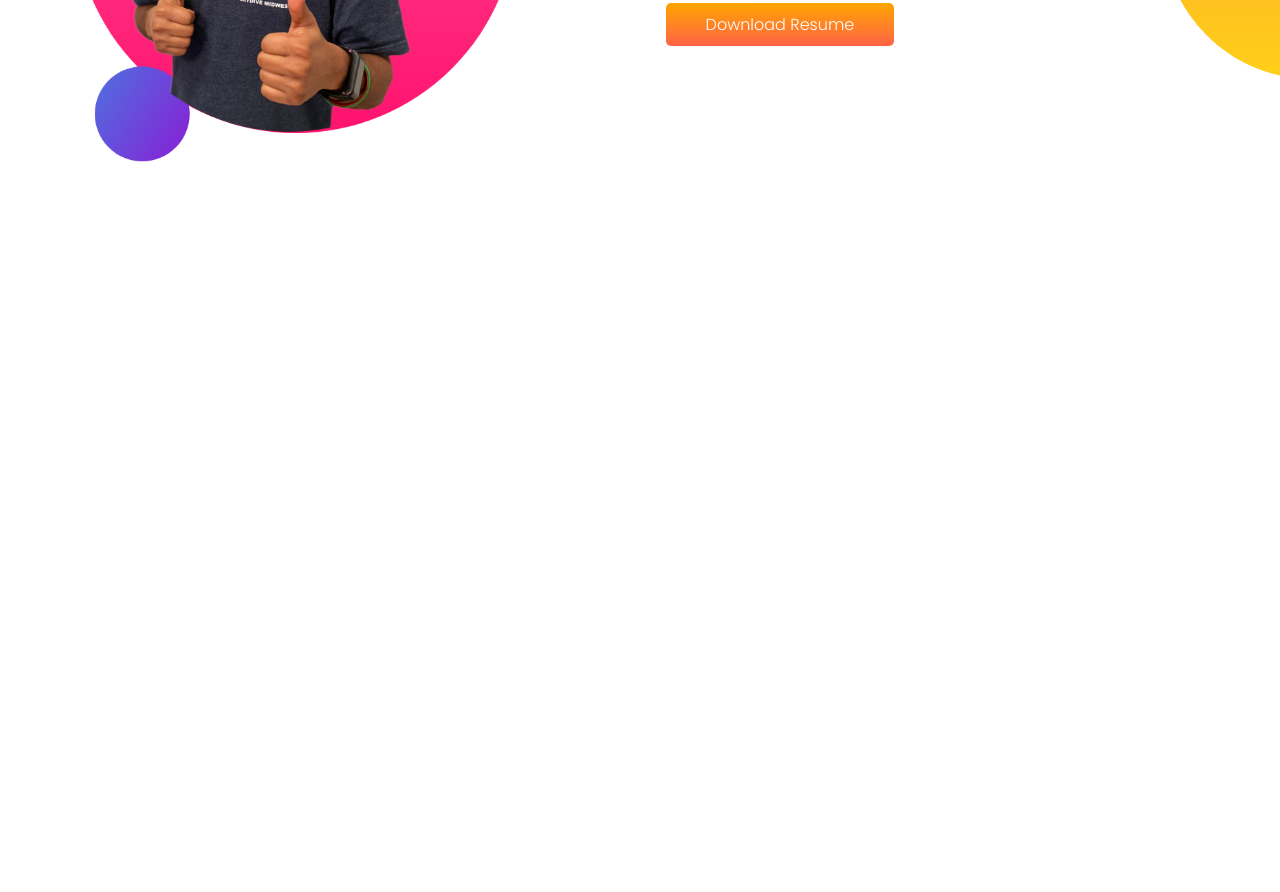
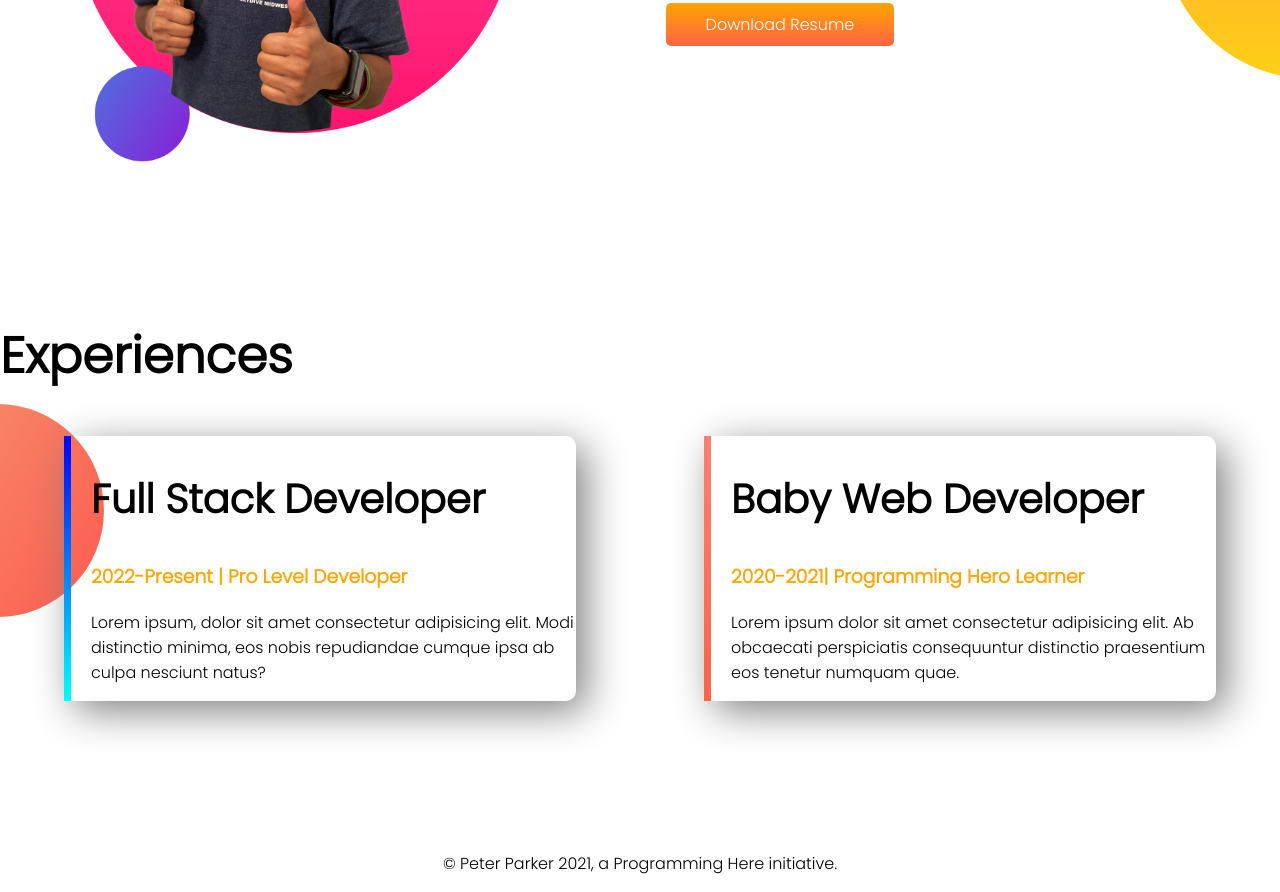
Before and after one commit to abdullahashiq1/First-portfolio, a plain HTML site: page index.html in a window 1280 px wide. Shown: the part 955-1847 px from the top of the page. Before the commit the page ends 1274 px from the top, so only its background shows below. Drawn offline with Linux system fonts and the light colour scheme.

Commit message:
Ready for sample page

```diff
--- a/index.html
+++ b/index.html
@@ -10,7 +10,7 @@
     <link rel="stylesheet" href="style.css" class="css">
 </head>
 <body>
-   <section class="top-banner">
+   <section class="top-banner flexible-container">
         <div class="half-width">
             <h1>Welcome To</h1>
             <h1> <span class="orange-color">Peter Parker</span> World!</h1>
@@ -25,7 +25,7 @@
         </div>
    </section>
 
-   <section class="dream-big">
+   <section class="dream-big flexible-container">
     <div class="half-width">
         <img src="images/jhankar2.png" alt="jhanker mahabub sir">
     </div>
@@ -38,5 +38,27 @@
         <a class="link-button" href="https://www.twitter.com" target="_blank">Download Resume</a>
     </div>
    </section>
+
+
+
+    <section class="experience-area">
+        <h1>Experiences</h1>
+        <div class="flexible-container">
+            <div id="full-stack-experience" class="experience-item">
+                <h2>Full Stack Developer</h2>
+                <h3 class="orange-color">2022-Present | Pro Level Developer</h3>
+                <p>Lorem ipsum, dolor sit amet consectetur adipisicing elit. Modi distinctio minima, eos nobis repudiandae cumque
+                    ipsa ab culpa nesciunt natus?</p>
+            </div>
+            <div id="web-developer-experience" class="experience-item">
+                <h2>Baby Web Developer</h2>
+                <h3 class="orange-color">2020-2021| Programming Hero Learner</h3>
+                <p>Lorem ipsum dolor sit amet consectetur adipisicing elit. Ab obcaecati perspiciatis consequuntur distinctio praesentium eos tenetur numquam quae. </p>
+            </div>
+        </div>
+    </section>
+    <footer>
+        <p> &copy; Peter Parker 2021, a Programming Here initiative.</p>
+    </footer>
 </body>
 </html>
--- a/style.css
+++ b/style.css
@@ -7,27 +7,38 @@ h1 {
     font-size: 50px;
 
 }
+
+h2 {
+    font-size: 40px;
+}
+
 .orange-color {
     color: orange;
 }
-section {
+
+.flexible-container {
     display: flex;
     margin-bottom: 150px;
 }
+
 .half-width {
     width: 50%;
     padding-left: 2%;
+
 }
+
 .half-width img {
     width: 80%;
 }
-.link-button{
+
+.link-button {
     text-decoration: none;
-    background-image:linear-gradient(orange, tomato);
+    background-image: linear-gradient(orange, tomato);
     color: white;
     padding: 10px 40px;
     border-radius: 5px;
 }
+
 .top-banner {
     background-image: url(images/top-banner.png);
     background-repeat: no-repeat;
@@ -35,6 +46,37 @@ section {
 
 .dream-big {
     background-image: url(images/dream-bg.png);
-    background-repeat:no-repeat;
+    background-repeat: no-repeat;
     background-position: right;
 }
+
+.experience-area {
+    background-image: url(images/exp-bg.png);
+    background-repeat: no-repeat;
+    background-position: left;
+}
+
+.experience-item {
+    width: 40%;
+    margin-left: 5%;
+    margin-right: 5%;
+    padding-left: 20px;
+    border-radius: 10px;
+    box-shadow: 10px 10px 40px gray;
+
+}
+
+#web-developer-experience {
+    border-left: 7px solid;
+    border-image: linear-gradient(salmon, tomato);
+    border-image-slice: 1;
+}
+
+#full-stack-experience {
+    border-left: 7px solid;
+    border-image: linear-gradient(blue, cyan);
+    border-image-slice: 1;
+}
+footer p {
+    text-align:center;
+}
```
